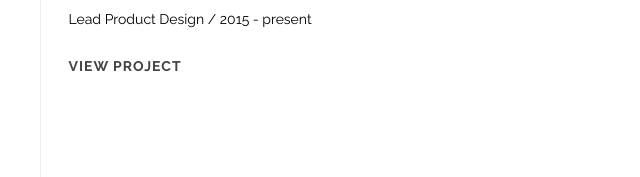
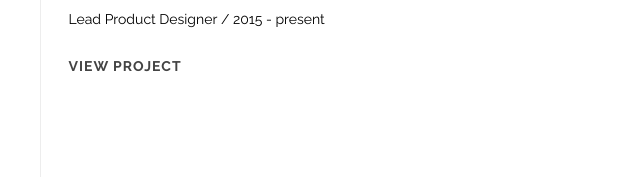
Before and after one commit to lymcho/portfolio, a website: page index.html in a window 1280 px wide. Shown: the part 270-447 px from the top of the page, 0-640 px from the left. Drawn offline with nearby package versions, Linux system fonts and the light colour scheme; some packages are replaced by stand-ins of ours; a script that the page names is missing.

Commit message:
sync
sync

```diff
--- a/index.html
+++ b/index.html
@@ -33,7 +33,7 @@
         <div class="column is-4">
           <p class="title">Adverator.com</p>
           <p class="subtitle">Designing the first & only marketplace for buying local ads</p>
-          <p class="body">Lead Product Design&nbsp;/&nbsp;2015 - present</p>
+          <p class="body">Lead Product Designer&nbsp;/&nbsp;2015 - present</p>
         <br>
           <a class="cta" href="html/adverator.html" target="_blank">View Project</a>
         </div>
```
Also changed, not shown: 1 other file.
